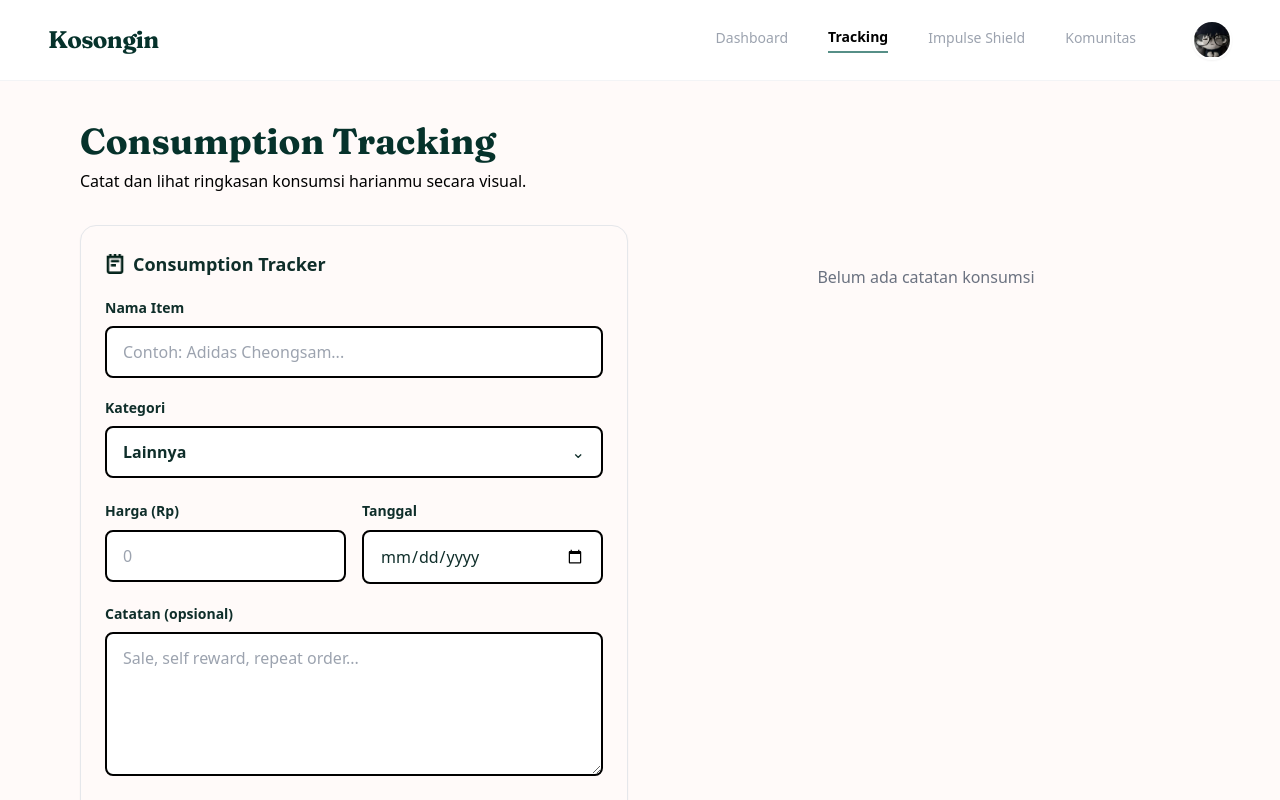
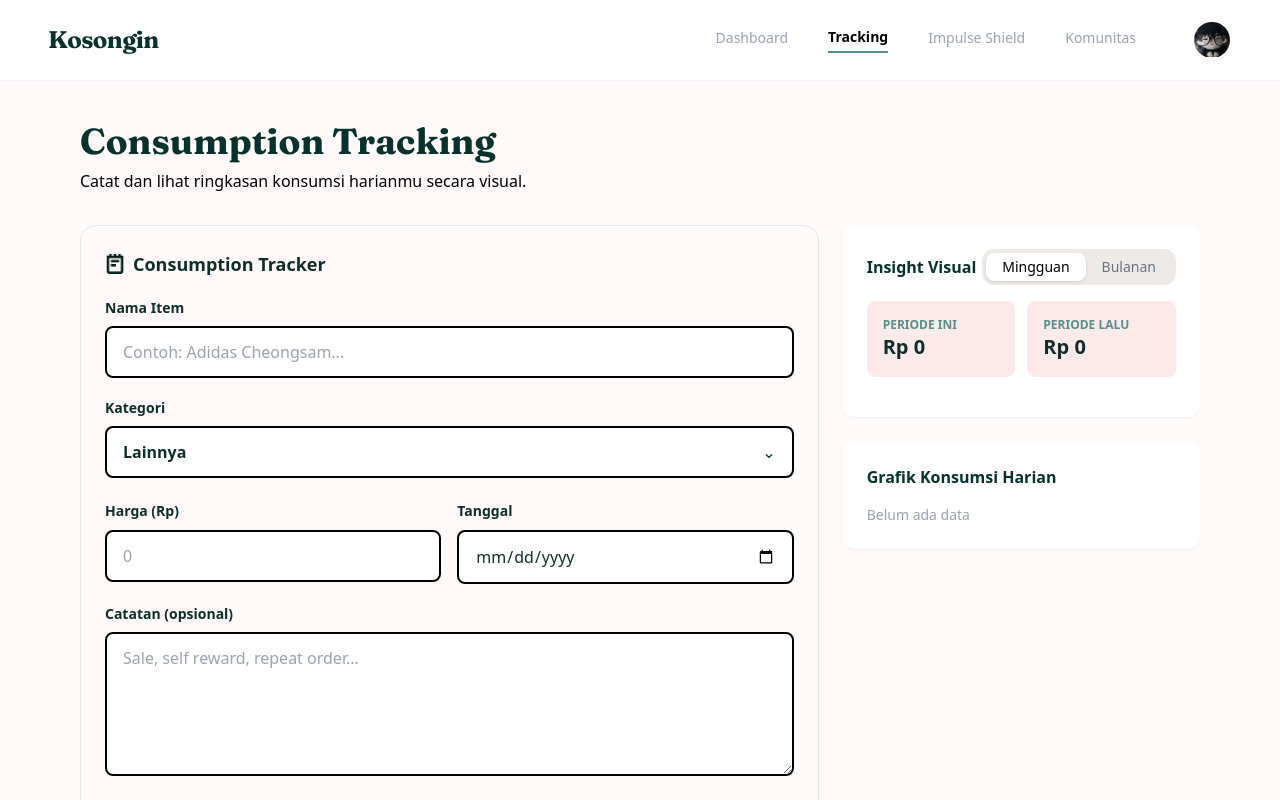
Before and after one commit to polaariiss/kosongin-frontend, a Next.js app: page /tracking in a window 1280 px wide. Shown: the top 800 px of the page. Built offline with nearby package versions, Linux system fonts and the light colour scheme.

Commit message:
tracking-full

```diff
--- a/package.json
+++ b/package.json
@@ -16,6 +16,7 @@
     "next": "^14.2.3",
     "react": "^18.2.0",
     "react-dom": "^18.2.0",
+    "recharts": "^3.8.1",
     "tailwind-merge": "^3.5.0"
   },
   "devDependencies": {
--- a/src/app/tracking/page.tsx
+++ b/src/app/tracking/page.tsx
@@ -1,6 +1,15 @@
 "use client";
 
 import { useState } from "react";
+import {
+  BarChart,
+  Bar,
+  XAxis,
+  YAxis,
+  Tooltip,
+  ResponsiveContainer,
+} from "recharts";
+
 import LoginNavbar from "@/components/section/LoginNavbar";
 import ConsumptionForm from "@/components/tracking/ConsumptionForm";
 import ConsumptionList from "@/components/tracking/ConsumptionList";
@@ -9,16 +18,120 @@ import { Consumption } from "@/types/consumption";
 
 export default function TrackingPage() {
   const [data, setData] = useState<Consumption[]>([]);
+  const [filter, setFilter] = useState<"weekly" | "monthly">("weekly");
 
+  // 🔥 FILTER DATA
+  const now = new Date();
+
+  const filteredData = data.filter((item) => {
+    const itemDate = new Date(item.date);
+
+    if (filter === "weekly") {
+      const startOfWeek = new Date(now);
+
+      const day = now.getDay(); // 0=Min, 1=Sen...
+      const diff = day === 0 ? 6 : day - 1;
+
+      startOfWeek.setDate(now.getDate() - diff);
+      startOfWeek.setHours(0, 0, 0, 0);
+
+      return itemDate >= startOfWeek && itemDate <= now;
+    }
+
+    if (filter === "monthly") {
+      return (
+        itemDate.getMonth() === now.getMonth() &&
+        itemDate.getFullYear() === now.getFullYear()
+      );
+    }
+
+    return true;
+  });
+
+  // 🔥 TOTAL
+  const total = filteredData.reduce((sum, item) => sum + item.amount, 0);
+
+  // 🔥 KATEGORI
+  const categorySummary = filteredData.reduce((acc, item) => {
+    if (!acc[item.category]) acc[item.category] = 0;
+    acc[item.category] += item.amount;
+    return acc;
+  }, {} as Record<string, number>);
+
+  // 🔥 CHART HARIAN
+  const dailySummary = filteredData.reduce((acc, item) => {
+    const day = new Date(item.date).toLocaleDateString("id-ID", {
+      weekday: "short",
+    });
+
+    if (!acc[day]) acc[day] = 0;
+    acc[day] += item.amount;
+    return acc;
+  }, {} as Record<string, number>);
+
+  const daysOrder = ["Min", "Sen", "Sel", "Rab", "Kam", "Jum", "Sab"];
+
+  const chartData = Object.entries(dailySummary)
+    .map(([day, amount]) => ({ day, amount }))
+    .sort(
+      (a, b) => daysOrder.indexOf(a.day) - daysOrder.indexOf(b.day)
+    );
+
+  // 🔥 HANDLE ADD
   const handleAdd = (item: Consumption) => {
     setData((prev) => [item, ...prev]);
   };
 
+  const previousData = data.filter((item) => {
+  const itemDate = new Date(item.date);
+
+    if (filter === "weekly") {
+      const now = new Date();
+
+      const day = now.getDay() || 7;
+      const startThisWeek = new Date(now);
+      startThisWeek.setDate(now.getDate() - day + 1);
+      startThisWeek.setHours(0, 0, 0, 0);
+
+      const startLastWeek = new Date(startThisWeek);
+      startLastWeek.setDate(startThisWeek.getDate() - 7);
+
+      const endLastWeek = new Date(startThisWeek);
+      endLastWeek.setMilliseconds(-1);
+
+      return itemDate >= startLastWeek && itemDate <= endLastWeek;
+    }
+
+    if (filter === "monthly") {
+      const now = new Date();
+
+      const startThisMonth = new Date(now.getFullYear(), now.getMonth(), 1);
+      const startLastMonth = new Date(now.getFullYear(), now.getMonth() - 1, 1);
+      const endLastMonth = new Date(now.getFullYear(), now.getMonth(), 0);
+
+      return itemDate >= startLastMonth && itemDate <= endLastMonth;
+    }
+
+    return false;
+  });
+
+  const currentTotal = filteredData.reduce(
+    (sum, item) => sum + item.amount,
+    0
+  );
+
+  const previousTotal = previousData.reduce(
+    (sum, item) => sum + item.amount,
+    0
+  );
+
   return (
-    <div className="min-h-screen bg-[#FFFAF9] flex flex-col font-sans overflow-hidden">
+    <div className="min-h-screen bg-[#FFFAF9] flex flex-col font-sans">
 
+      {/* NAVBAR */}
       <LoginNavbar />
 
+      {/* HEADER */}
       <div className="px-6 md:px-12 lg:px-20 mt-10">
         <h1 className="text-4xl font-heading font-bold text-[#06322b]">
           Consumption Tracking
@@ -28,11 +141,19 @@ export default function TrackingPage() {
         </p>
       </div>
 
-      <main className="px-6 md:px-12 lg:px-20 mt-8 grid grid-cols-1 lg:grid-cols-2 gap-6">
+      {/* MAIN */}
+      <main className="px-6 md:px-12 lg:px-20 mt-8 grid grid-cols-1 lg:grid-cols-3 gap-6">
+
+        {/* LEFT */}
+        <div className="lg:col-span-2 space-y-6">
 
           <ConsumptionForm onAdd={handleAdd} />
 
           <div>
+            <h3 className="font-semibold mb-2 text-[#06322b]">
+              Riwayat Konsumsi
+            </h3>
+
             {data.length === 0 ? (
               <EmptyState />
             ) : (
@@ -40,6 +161,132 @@ export default function TrackingPage() {
             )}
           </div>
 
+        </div>
+
+        {/* RIGHT */}
+        <div className="space-y-6">
+
+          {/* INSIGHT */}
+          <div className="bg-white p-6 rounded-xl shadow-sm">
+
+            {/* HEADER + FILTER */}
+            <div className="flex justify-between items-center mb-4">
+              <h3 className="font-bold text-[#06322b]">
+                Insight Visual
+              </h3>
+
+              <div className="bg-[#EDEAE8] p-1 rounded-xl flex text-sm font-medium">
+
+                <button
+                  onClick={() => setFilter("weekly")}
+                  className={`px-4 py-1 rounded-lg transition ${
+                    filter === "weekly"
+                      ? "bg-white shadow text-black"
+                      : "text-gray-500"
+                  }`}
+                >
+                  Mingguan
+                </button>
+
+                <button
+                  onClick={() => setFilter("monthly")}
+                  className={`px-4 py-1 rounded-lg transition ${
+                    filter === "monthly"
+                      ? "bg-white shadow text-black"
+                      : "text-gray-500"
+                  }`}
+                >
+                  Bulanan
+                </button>
+
+              </div>
+            </div>
+
+            {/* TOTAL */}
+            <div className="grid grid-cols-2 gap-3 mb-4">
+
+              {/* PERIODE INI */}
+              <div className="bg-[#FCEAEA] p-4 rounded-lg">
+                <p className="text-xs font-bold text-[#568F87]">PERIODE INI</p>
+                <p className="text-xl font-bold">
+                  Rp {currentTotal.toLocaleString()}
+                </p>
+              </div>
+
+              {/* PERIODE SEBELUMNYA */}
+              <div className="bg-[#FCEAEA] p-4 rounded-lg">
+                <p className="text-xs font-bold text-[#568F87]">PERIODE LALU</p>
+                <p className="text-xl font-bold">
+                  Rp {previousTotal.toLocaleString()}
+                </p>
+              </div>
+
+            </div>
+
+            {/* PER KATEGORI */}
+            <div className="space-y-3">
+              {Object.entries(categorySummary).map(([category, amount]) => (
+
+                <div
+                  key={category}
+                  className="bg-[#EEF4F3] p-4 rounded-xl border border-gray-200 shadow-sm"
+                >
+
+                  {/* HEADER */}
+                  <div className="flex justify-between text-sm mb-2">
+                    <span className="font-bold">{category}</span>
+                    <span className="font-bold text-[#4E827B]">
+                      Rp {amount.toLocaleString()}
+                    </span>
+                  </div>
+
+                  {/* PROGRESS BAR */}
+                  <div className="w-full h-2 bg-gray-200 rounded">
+                    <div
+                      className="h-2 bg-[#06322b] rounded transition-all duration-300"
+                      style={{
+                        width:
+                          total > 0
+                            ? `${(amount / total) * 100}%`
+                            : "0%",
+                      }}
+                    />
+                  </div>
+
+                </div>
+
+              ))}
+            </div>
+          </div>
+
+          {/* CHART */}
+          <div className="bg-white p-6 rounded-xl shadow-sm">
+            <h3 className="font-semibold mb-4 text-[#06322b]">
+              Grafik Konsumsi Harian
+            </h3>
+
+            {chartData.length === 0 ? (
+              <p className="text-sm text-gray-400">
+                Belum ada data
+              </p>
+            ) : (
+              <ResponsiveContainer width="100%" height={250}>
+                <BarChart data={chartData}>
+                  <XAxis dataKey="day" />
+                  <YAxis />
+                  <Tooltip />
+                  <Bar
+                    dataKey="amount"
+                    fill="#F7C8C9"
+                    radius={[4, 4, 0, 0]}
+                  />
+                </BarChart>
+              </ResponsiveContainer>
+            )}
+          </div>
+
+        </div>
+
       </main>
     </div>
   );
--- a/src/components/tracking/ConsumptionForm.tsx
+++ b/src/components/tracking/ConsumptionForm.tsx
@@ -3,6 +3,7 @@
 import { useState } from "react";
 import Image from "next/image";
 import { Consumption } from "@/types/consumption";
+import { useRef } from "react";
 
 type Props = {
   onAdd: (data: Consumption) => void;
@@ -33,6 +34,8 @@ export default function ConsumptionForm({ onAdd }: Props) {
   const [preview, setPreview] = useState<string | null>(null);
   const [error, setError] = useState("");
   const [loading, setLoading] = useState(false);
+
+const dateRef = useRef<HTMLInputElement>(null);
 
   // ================= FILE HANDLER =================
   const handleFile = (e: React.ChangeEvent<HTMLInputElement>) => {
@@ -69,7 +72,7 @@ export default function ConsumptionForm({ onAdd }: Props) {
       category: form.category,
       amount: Number(form.amount),
       date: form.date,
-      note: form.note,
+      note: form.note || undefined,
       imageUrl: preview || undefined,
     };
 
@@ -168,12 +171,19 @@ export default function ConsumptionForm({ onAdd }: Props) {
 
         <div>
           <label className="text-sm font-bold">Tanggal</label>
-          <input
-            type="date"
-            className="input mt-2"
-            value={form.date}
-            onChange={(e) => setForm({ ...form, date: e.target.value })}
-          />
+
+          <div
+            onClick={() => dateRef.current?.showPicker?.() || dateRef.current?.click()}
+            className="mt-2 cursor-pointer"
+          >
+            <input
+              ref={dateRef}
+              type="date"
+              className="input w-full"
+              value={form.date}
+              onChange={(e) => setForm({ ...form, date: e.target.value })}
+            />
+          </div>
         </div>
       </div>
 
```
Also changed, not shown: 1 other file (tests, documents, lock files or other folders). Lines whose indentation alone changed are shown as unchanged.
